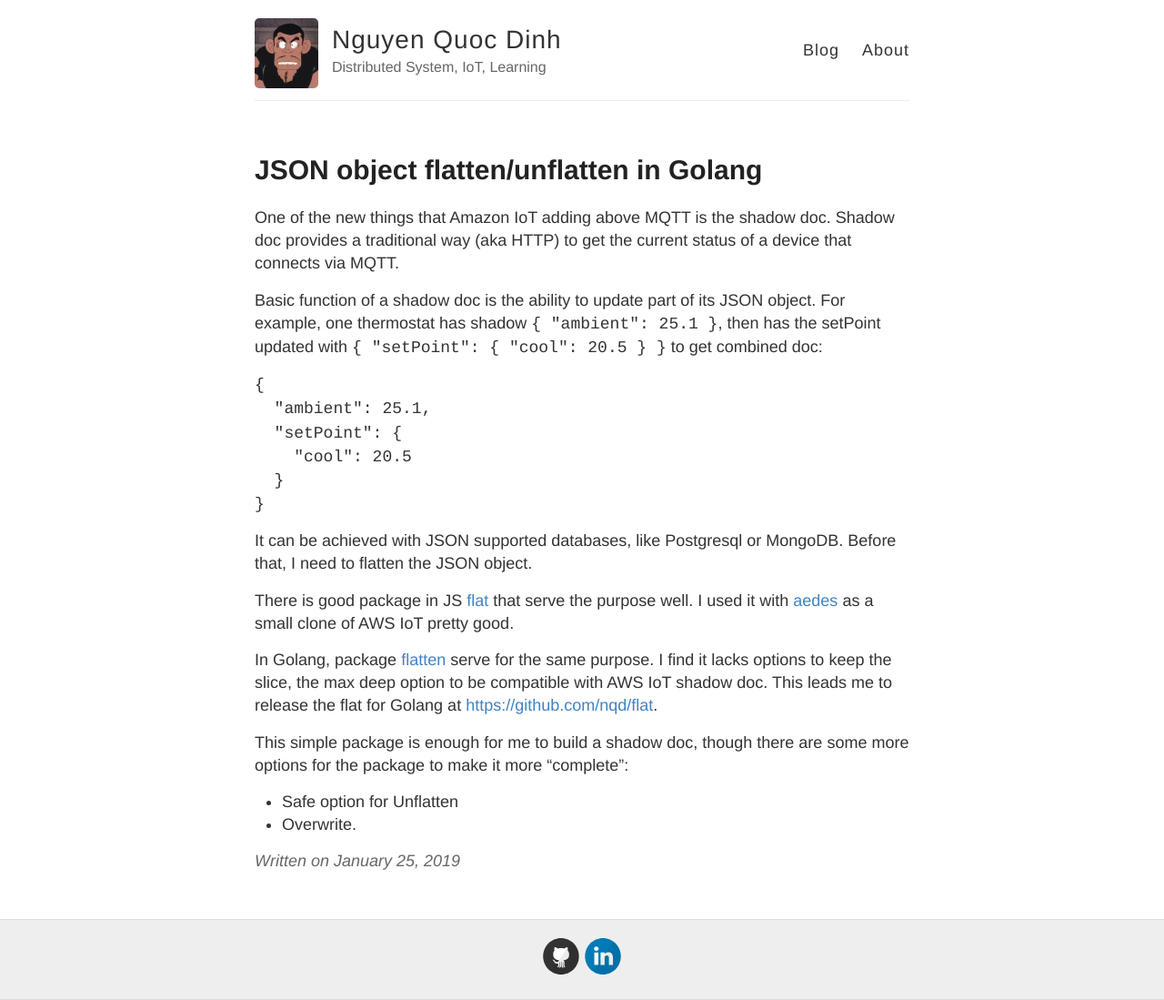
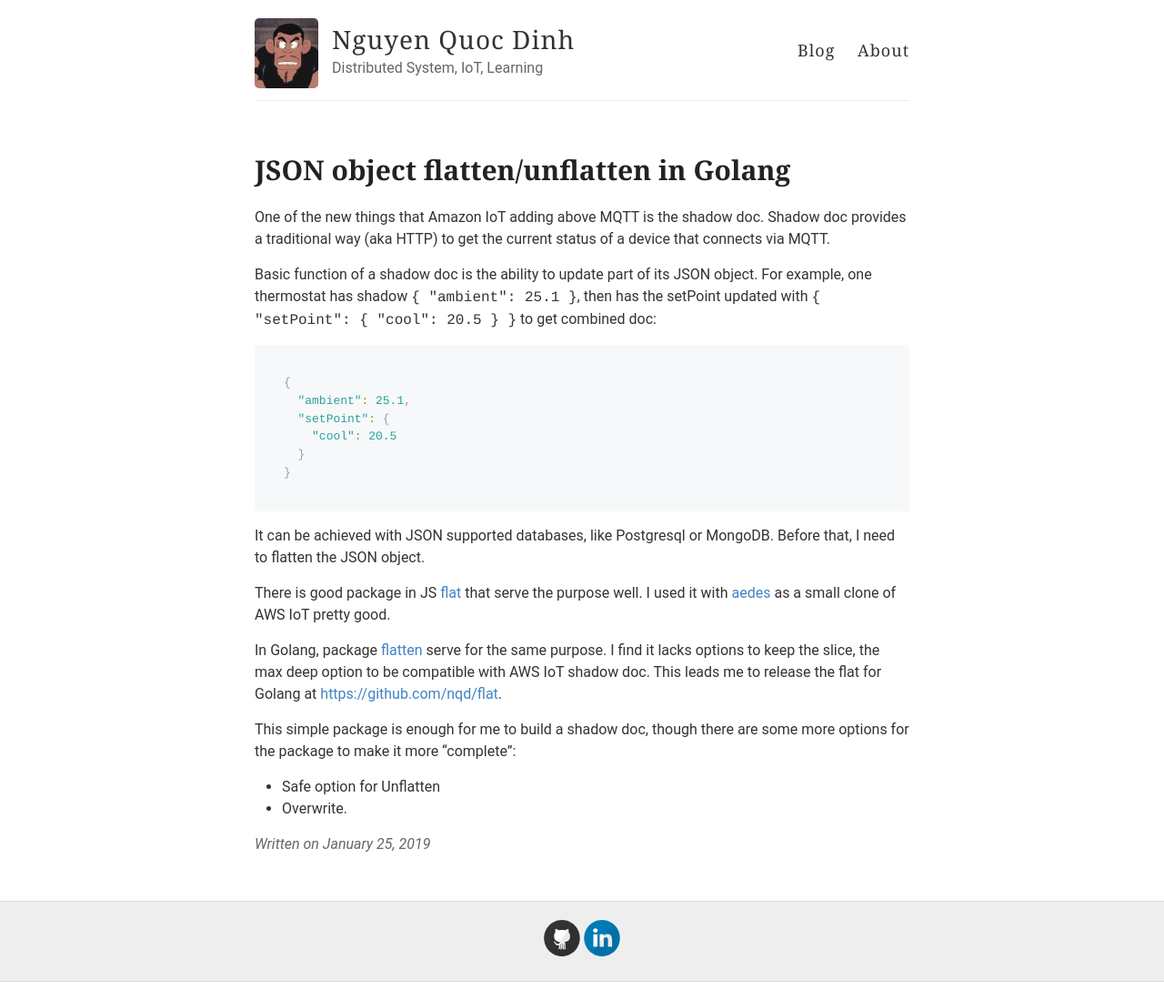
Before and after one commit to nqd/nqd.github.io, a Jekyll site: the page built from _posts/2019-1-25-fat-package.md, in a window 1280 px wide. Shown: the whole page at 91% size. Built offline with Jekyll 4.4.1, drawn with Linux system fonts in a browser that asks for light colours.

Commit message:
well, better css

````diff
--- a/_posts/2019-1-25-fat-package.md
+++ b/_posts/2019-1-25-fat-package.md
@@ -8,7 +8,7 @@ One of the new things that Amazon IoT adding above MQTT is the shadow doc. Shado
 
 Basic function of a shadow doc is the ability to update part of its JSON object. For example, one thermostat has shadow `{  "ambient": 25.1 }`, then has the setPoint updated with `{ "setPoint": { "cool": 20.5 } }` to get combined doc:
 
-```{json}
+```go
 {
   "ambient": 25.1,
   "setPoint": {
--- a/_sass/_highlights.scss
+++ b/_sass/_highlights.scss
@@ -1,13 +1,11 @@
 
 .highlight {
-  background-color: #efefef;
-  padding: 7px 7px 7px 10px;
-  border: 1px solid #ddd;
-  -moz-box-shadow: 3px 3px rgba(0,0,0,0.1);
-  -webkit-box-shadow: 3px 3px rgba(0,0,0,0.1);
-  box-shadow: 3px 3px rgba(0,0,0,0.1);
-  margin: 20px 0 20px 0;
-  overflow: scroll;
+  background-color: #f6f8fa;
+  border-radius: 3px;
+  font-size: 90%;
+  line-height: 1.45;
+  overflow: auto;
+  padding: 16px;
 }
 
 code {
--- a/style.scss
+++ b/style.scss
@@ -19,7 +19,8 @@ html {
 
 body {
 	background: $white;
-  font: 18px/1.4 $helvetica;
+  // font: 18px/1.4 $helvetica;
+  font: 400 16px/24px Roboto,sans-serif;
   color: $darkGray;
 }
 
@@ -31,7 +32,7 @@ body {
 }
 
 h1, h2, h3, h4, h5, h6 {
-  font-family: $helveticaNeue;
+  font-family: Georgia, serif;
   color: $darkerGray;
   font-weight: bold;
 
@@ -194,7 +195,7 @@ img {
   margin: 0;
   color: $darkGray;
   cursor: pointer;
-  font-family: $helveticaNeue;
+  font-family: Georgia, serif;
   font-weight: 300;
   font-size: 28px;
   letter-spacing: 1px;
@@ -213,7 +214,7 @@ img {
 nav {
   float: right;
   margin-top: 23px; // @TODO: Vertically middle align
-  font-family: $helveticaNeue;
+  font-family: Georgia, serif;
   font-size: 18px;
 
   @include mobile {
````
Also changed, not shown: _posts/2018-10-14-version-voi-golang.md (+3 -3 lines).
